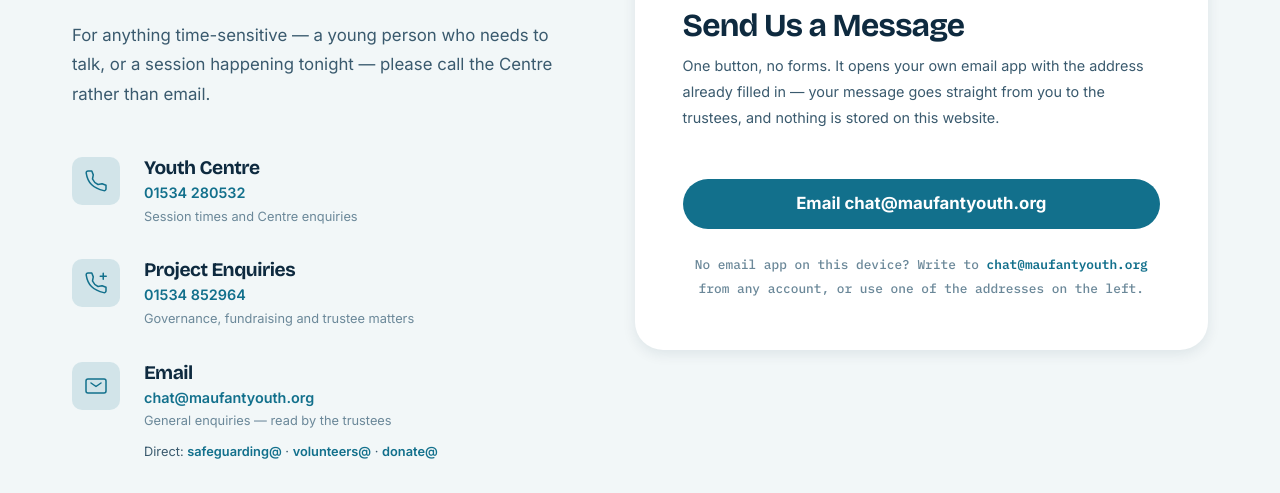
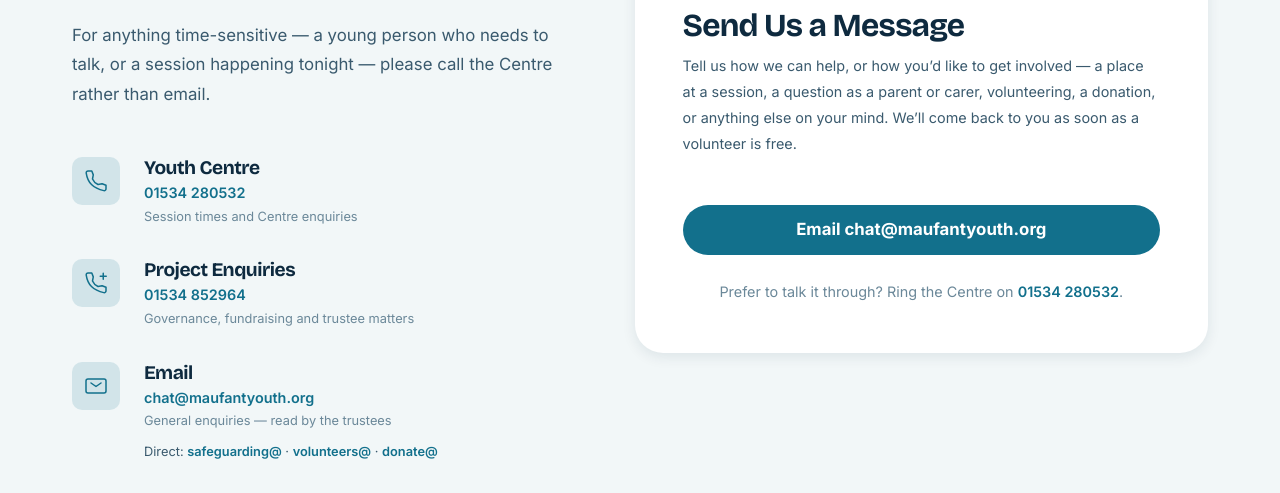
Before and after one commit to roxykundrik450-eng/maufant-youth-project, a plain HTML site: page contact.html in a window 1280 px wide. Shown: the part 718-1211 px from the top of the page. Drawn offline with nearby package versions, Linux system fonts and the light colour scheme; no server answers.

Commit message:
Rewrite the contact copy so it reads like a charity, not a build note
'One button, no forms... nothing is stored on this website' explains the
implementation to the visitor. Replace it with what a visitor actually
needs to know, add the phone number as the alternative, and drop the
'Tap any image' instruction from the gallery intro.

```diff
--- a/contact.html
+++ b/contact.html
@@ -138,16 +138,16 @@
         <div class="rise rise--delay-2" style="background:var(--white); border-radius:var(--radius-xl); padding:var(--space-2xl); box-shadow:var(--shadow-md); display:flex; flex-direction:column; justify-content:center;">
           <h3 style="margin-bottom:var(--space-sm);">Send Us a Message</h3>
           <p style="color:var(--text-secondary); font-size:var(--text-sm); margin-bottom:var(--space-2xl); line-height:1.8;">
-            One button, no forms. It opens your own email app with the address already filled in &mdash;
-            your message goes straight from you to the trustees, and nothing is stored on this website.
+            Tell us how we can help, or how you&rsquo;d like to get involved &mdash; a place at a session,
+            a question as a parent or carer, volunteering, a donation, or anything else on your mind.
+            We&rsquo;ll come back to you as soon as a volunteer is free.
           </p>
 
           <a href="mailto:chat@maufantyouth.org?subject=Website%20enquiry" class="btn btn--primary btn--large" style="width:100%; text-align:center;">Email chat@maufantyouth.org</a>
 
-          <p class="mono" style="font-size:var(--text-xs); color:var(--text-muted); margin-top:var(--space-lg); text-align:center; line-height:1.9;">
-            No email app on this device? Write to
-            <a href="mailto:chat@maufantyouth.org" style="color:var(--tide); font-weight:600;">chat@maufantyouth.org</a>
-            from any account, or use one of the addresses on the left.
+          <p style="font-size:var(--text-sm); color:var(--text-muted); margin-top:var(--space-lg); text-align:center; line-height:1.8;">
+            Prefer to talk it through? Ring the Centre on
+            <a href="tel:+441534280532" style="color:var(--tide); font-weight:600;">01534 280532</a>.
           </p>
         </div>
       </div>
```
Also changed, not shown: credits.html (+3 -3 lines), index.html (+1 -1 lines).
